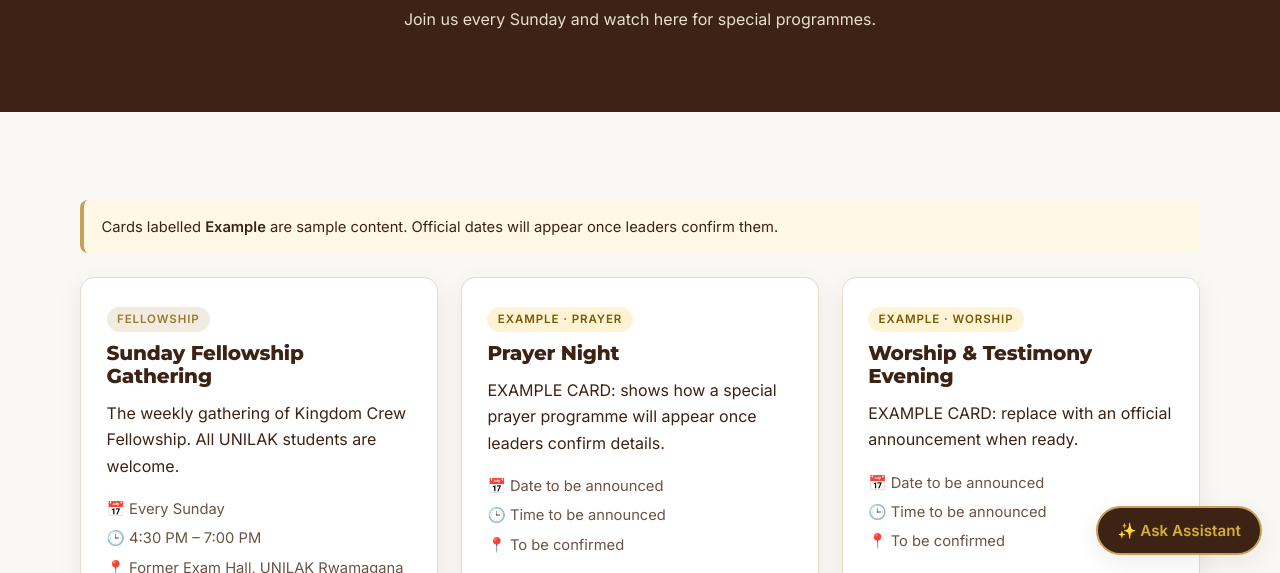
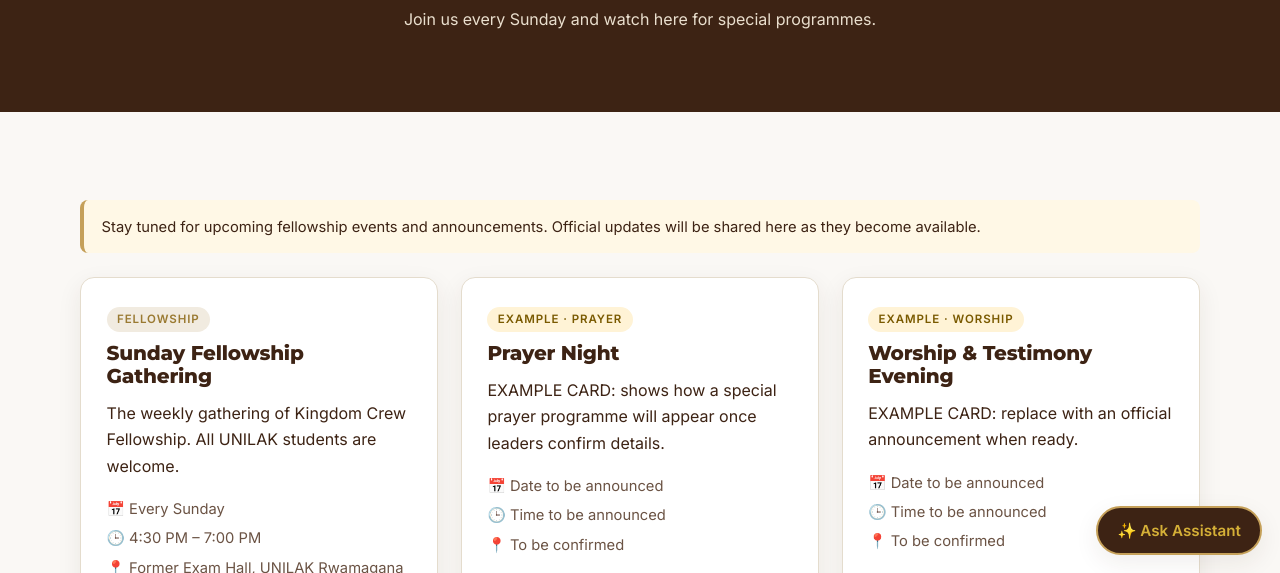
Before and after one commit to ayd-jamesjr/kingdom-crew, a website: page public/events.html in a window 1280 px wide. Shown: the part 227-800 px from the top of the page. Drawn offline with Linux system fonts and the light colour scheme; no server answers.

Commit message:
Update the events line.

```diff
--- a/public/events.html
+++ b/public/events.html
@@ -28,7 +28,7 @@
 
     <section class="section">
       <div class="container">
-        <div class="notice">Cards labelled <strong>Example</strong> are sample content. Official dates will appear once leaders confirm them.</div>
+       <div class="notice">Stay tuned for upcoming fellowship events and announcements. Official updates will be shared here as they become available.</div>
         <div class="grid grid-3" data-events></div>
       </div>
     </section>
```
